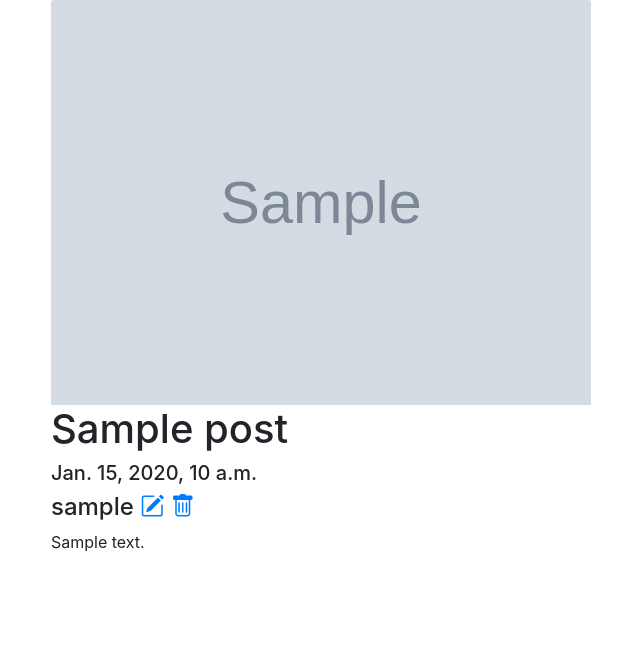
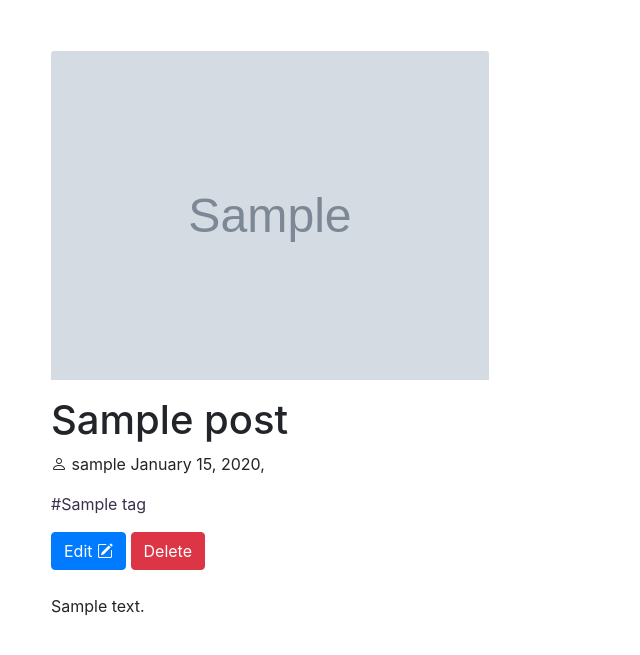
Before and after one commit to elizavetalipen/Django-Blog-Project, a Django app: page /post/1/ in a window 1280 px wide. Shown: the part 63-718 px from the top of the page, without its empty margins (34-674 px from the left). Run offline with Django 3.2, Linux system fonts and the light colour scheme; a user stored in the database is signed in; tables that the repository leaves empty hold one stand-in row (values such as "Sample post"); grey boxes marked "Sample" are stand-in pictures; some libraries are stand-ins or nearby versions.

Commit message:
added CRUD for posts with handling tags and category

```diff
--- a/pages/models.py
+++ b/pages/models.py
@@ -38,7 +38,7 @@ class Cathegory(models.Model):
 
 
 class Post_Cathegory(models.Model):
-    post = models.ForeignKey(Post, on_delete=models.CASCADE)
+    post = models.ForeignKey(Post, on_delete=models.CASCADE, related_name='post_cathegory')
     cathegory = models.ForeignKey(Cathegory, on_delete=models.CASCADE)
 
 
@@ -49,7 +49,7 @@ class Tag(models.Model):
 
 
 class Post_Tag(models.Model):
-    post = models.ForeignKey(Post, on_delete=models.CASCADE)
+    post = models.ForeignKey(Post, on_delete=models.CASCADE,  related_name='post_tag')
     tag = models.ForeignKey(Tag, on_delete=models.CASCADE)
 
 
--- a/pages/static/style.css
+++ b/pages/static/style.css
@@ -1,6 +1,6 @@
 
 .navbar {
-  background-color: #2e4352;
+  background-color: #a1abb3;
   border-bottom: 0.5px solid #2e4352;
 }
 
--- a/pages/templates/base.html
+++ b/pages/templates/base.html
@@ -15,7 +15,7 @@
   <body>
 
     <!-- Navbar -->
-    <nav class="navbar navbar-expand-lg navbar-light bg-light">
+    <nav class="navbar navbar-expand-lg navbar-light bg-light" style="margin-bottom:4%">
       <a class="navbar-brand" href="/">Scandinavian Blog</a>
       <button class="navbar-toggler" type="button" data-toggle="collapse" data-target="#navbarNav"
         aria-controls="navbarNav" aria-expanded="false" aria-label="Toggle navigation">
--- a/pages/templates/blogposts/post.html
+++ b/pages/templates/blogposts/post.html
@@ -2,25 +2,45 @@
 
 {% block content %}
     <div class="row">
-        <div class="col-md-6">
-        <div class="post">
-                <div class="post_details">
-                    <img src="/media/{{ post.post_image }}" class="card-img-top img-fluid">
-                    <h1>{{ post.title }}</h1>
-                    <h5>{{ post.published }}</h5>
-                    <h4>{{ post.user.username }}
-                        {% if request.user == post.user %}
-                        <a href="#">
-                          <i class="bi bi-pencil-square"></i>
+        <div class="col-md-8 col-sm 12">
+            <div class="post">
+                <img src="/media/{{ post.post_image }}"
+                class="card-img-top img-fluid" style="width:60%; height:50%;
+                 object-fit: cover; object-position: center;">
+                <h1 class="mt-3">{{ post.title }}</h1>
+                <div class="post-meta">
+                    <p>
+                        <i class="bi bi-person"></i>
+                        {{post.user.username}}
+                        {{ post.published|date:"F d, Y" }},
+                    </p>
+                    <div class="post-tags">
+                        {% for tag in tags %}
+                            <p style="color: rgb(60, 47, 75);
+                            display: inline-block;">#{{ tag.tag.title }}</p>
+                        {% endfor %}
+                    </div>
+                    {% if request.user == post.user %}
+                        <a href="{% url 'edit_post' post.pk %}" class="btn btn-primary">
+                            Edit <i class="bi bi-pencil-square"></i>
                         </a>
-                        <a href="#">
-                            <i class="bi bi-trash"></i>
-                        </a>
+                        <a href="{% url 'delete_post' pk=post.pk %}" class="btn btn-danger"
+                        id="delete-btn">Delete</a>
+
                         {% endif %}
-                    </h4>
                 </div>
-            <p>{{ post.content|linebreaksbr }}</p>
-        </div>
+                <p class="mt-4">{{ post.content|linebreaksbr }}</p>
+            </div>
         </div>
     </div>
 {% endblock %}
+
+<script>
+    document.getElementById('delete-btn').addEventListener('click', function(event) {
+      event.preventDefault(); // prevent the default link behavior
+
+      if (confirm('Are you sure you want to delete this post?')) {
+        window.location.href = this.getAttribute('href'); // navigate to the delete URL
+      }
+    });
+    </script>
--- a/pages/templates/index.html
+++ b/pages/templates/index.html
@@ -1,7 +1,4 @@
 {% extends 'base.html' %}
-{% load static %}
-
-<link rel="stylesheet" href="{% static 'homepage_style.css' %}">
 
 {% block content %}
 
@@ -16,7 +13,7 @@
             <h5 class="card-title">
               <a href="{% url 'cathegory' pk=cathegory.pk %}">{{ cathegory.title }}</a></h5>
             <p class="card-text">{{ cathegory.description|slice:":100" }}</p>
-            <a href="#" class="btn btn-primary">Related articles</a>
+            <a href="{% url 'cathegory' pk=cathegory.pk %}" class="btn btn-primary">Related articles</a>
           </div>
         </div>
       </div>
--- a/pages/urls.py
+++ b/pages/urls.py
@@ -8,7 +8,7 @@ urlpatterns = [
     path('login/', login_view, name='login'),
     path('logout/', logout_view, name='logout'),
     path('profile/', user_profile_view, name='profile'),
-    path('profile/edit', edit_profile_view, name='edit_profile'),
+    path('profile/edit/', edit_profile_view, name='edit_profile'),
     # список всех постов
     path('all_posts/', all_posts_view, name='all_posts'),
     # читать пост полностью
@@ -16,7 +16,8 @@ urlpatterns = [
     # форма добавления поста (добавить стили и категорию, теги)
     path('post/new/', newpost_view, name='newpost'),
     # форма редактирования поста
-    #path('post/<int:pk>/edit/', editpost_view, name='editpost'),
+    path('post/<int:pk>/edit/', edit_post_view, name='edit_post'),
+    path('post/<int:pk>/delete/', delete_post_view, name='delete_post'),
     # страница категории
     path('cathegory/<int:pk>/', cathegory_view, name='cathegory'),
 ]
--- a/pages/views.py
+++ b/pages/views.py
@@ -6,8 +6,8 @@ from django.contrib.auth.decorators import login_required
 from django.contrib import messages
 from django.utils import timezone
 from django.shortcuts import redirect
-from .models import Post, Cathegory, UserInfo
-from .forms import NewPostForm, NewUserForm, UserProfileEditForm, UserEditForm, LoginForm
+from .models import Post, Cathegory, UserInfo, Post_Cathegory, Post_Tag, Tag
+from .forms import PostForm, NewUserForm, UserProfileEditForm, UserEditForm, LoginForm
 
 
 def home_view(request):
@@ -24,29 +24,88 @@ def all_posts_view(request):
 # читать пост полностью
 def post_view(request, pk):
     post = get_object_or_404(Post, pk=pk)
-    return render(request, 'blogposts/post.html', {'post': post})
+    tags = post.post_tag.all()
+    return render(request, 'blogposts/post.html', {'post': post, 'tags': tags})
 
 # написать новый пост
 def newpost_view(request):
     if request.method == "POST":
-        form = NewPostForm(request.POST)
+        form = PostForm(request.POST, request.FILES)
         if form.is_valid():
             post = form.save(commit=False)
             post.user = request.user
             post.published = timezone.now()
             post.save()
+            # связываем этот пост с категорией
+            cat = form.cleaned_data['category']
+            post_cat = Post_Cathegory(post=post, cathegory_id=cat.id)
+            post_cat.save()
+
+            # парсим теги из ввода пользователя
+            tags = form.cleaned_data['tags']
+            tag_list = tags.split(',')
+
+            for tag_title in tag_list:
+                tag_title = tag_title.strip()
+                if tag_title:
+                    tag, created = Tag.objects.get_or_create(title=tag_title)
+                    post_tag = Post_Tag(post=post, tag=tag)
+                    post_tag.save()
             return redirect('post', pk=post.pk)
     else:
-        form = NewPostForm()
+        form = PostForm()
     return render(request, 'blogposts/post_add.html', {'form': form})
+
+#редактировать пост
+def edit_post_view(request, pk):
+    post = get_object_or_404(Post, pk=pk)
+    if request.method == "POST":
+        form = PostForm(request.POST, request.FILES, instance=post)
+        if form.is_valid():
+            post = form.save(commit=False)
+            post.author = request.user
+            post.published_date = timezone.now()
+            post.save()
+            # категория
+            category = form.cleaned_data['category']
+            post_category, created = Post_Cathegory.objects.get_or_create(post=post)
+            post_category.category = category
+            post_category.save()
+            # добавим новые теги к существующим и удалим те, которые убрали
+            tags = form.cleaned_data['tags']
+            tag_list = tags.split(',')
+            post_tags = []
+            for tag_title in tag_list:
+                tag_title = tag_title.strip()
+                if tag_title:
+                    tag, created = Tag.objects.get_or_create(title=tag_title)
+                    post_tag, created = Post_Tag.objects.get_or_create(post=post, tag=tag)
+                    post_tags.append(post_tag)
+            post.post_tag.exclude(id__in=[tag.id for tag in post_tags]).delete()
+            return redirect('post', pk=post.pk)
+    else:
+        # предварительно заполняем поля категории и тегов
+        post_cat = Post_Cathegory.objects.filter(post=post).first()
+        initial_cat = post_cat.cathegory if post_cat else None
+        post_tags = Post_Tag.objects.filter(post=post)
+        initial_tags = [post_tag.tag.title for post_tag in post_tags]
+        initial_data = {'category': initial_cat, 'tags': ','.join(initial_tags)}
+        form = PostForm(instance=post, initial=initial_data)
+    return render(request, 'blogposts/post_edit.html', {'form': form})
+
+
+def delete_post_view(request, pk):
+    post = get_object_or_404(Post, pk=pk)
+    post.delete()
+    return redirect('profile')
 
 
 def login_view(request):
     if request.method == 'POST':
         form = LoginForm(data=request.POST)
         if form.is_valid():
-            username = form.cleaned_data.get('username')
-            password = form.cleaned_data.get('password')
+            username = form.cleaned_data['username']
+            password = form.cleaned_data['password']
             user = authenticate(username=username, password=password)
             if user is not None:
                 login(request, user)
@@ -106,6 +165,6 @@ def edit_profile_view(request):
 
 
 def cathegory_view(request, pk):
-    posts = Post.objects.order_by('published')
     cathegory = get_object_or_404(Cathegory, pk=pk)
+    posts = Post.objects.filter(post_cathegory__cathegory=cathegory).order_by('published')
     return render(request, 'cathegories.html', {'cathegory': cathegory, 'posts':posts})
```
Also changed, not shown: pages/forms.py (+4 -3 lines), pages/static/homepage_style.css (deleted, +0 -48 lines), pages/static/login_style.css (deleted, +0 -44 lines), pages/templates/blogposts/post_edit.html (+16 -0 lines), pages/migrations/0003_auto_20230317_2023.py (added), pages/migrations/0004_auto_20230319_1703.py (added).
